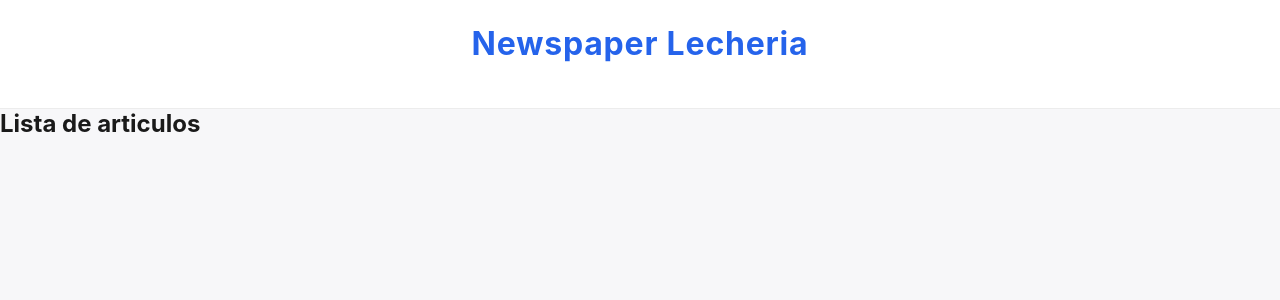
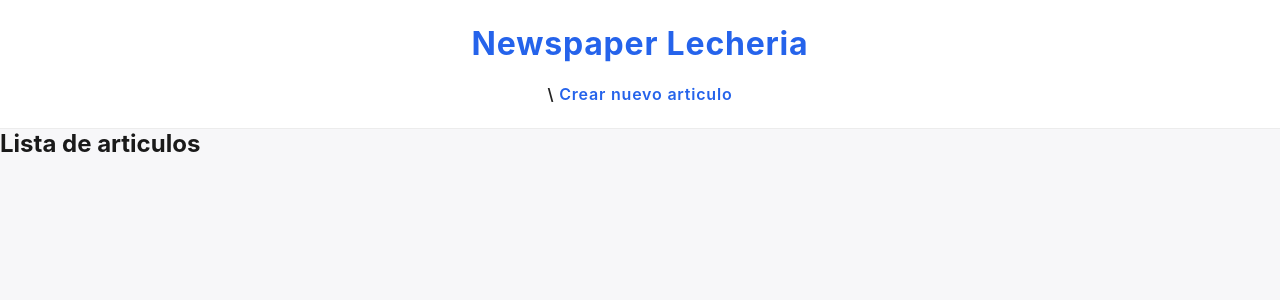
Before and after one commit to soyrick/blog-crud-abr-2026, a Django app: page / in a window 1280 px wide. Shown: the top 300 px of the page. Run offline with Django 5.2, Linux system fonts and the light colour scheme; data that the repository does not hold is empty.

Commit message:
add create

```diff
--- a/templates/_base.html
+++ b/templates/_base.html
@@ -9,7 +9,8 @@
 </head>
 <body>
     <header>
-        <h1><a href="{% url 'article-list' %}">Newspaper Lecheria</a></h1>
+        <h1><a href="{% url 'article-list' %}">Newspaper Lecheria</a></h1>\
+        <a href="{% url 'article-create' %}">Crear nuevo articulo</a>
     </header>
     {% block content %}
 
```
